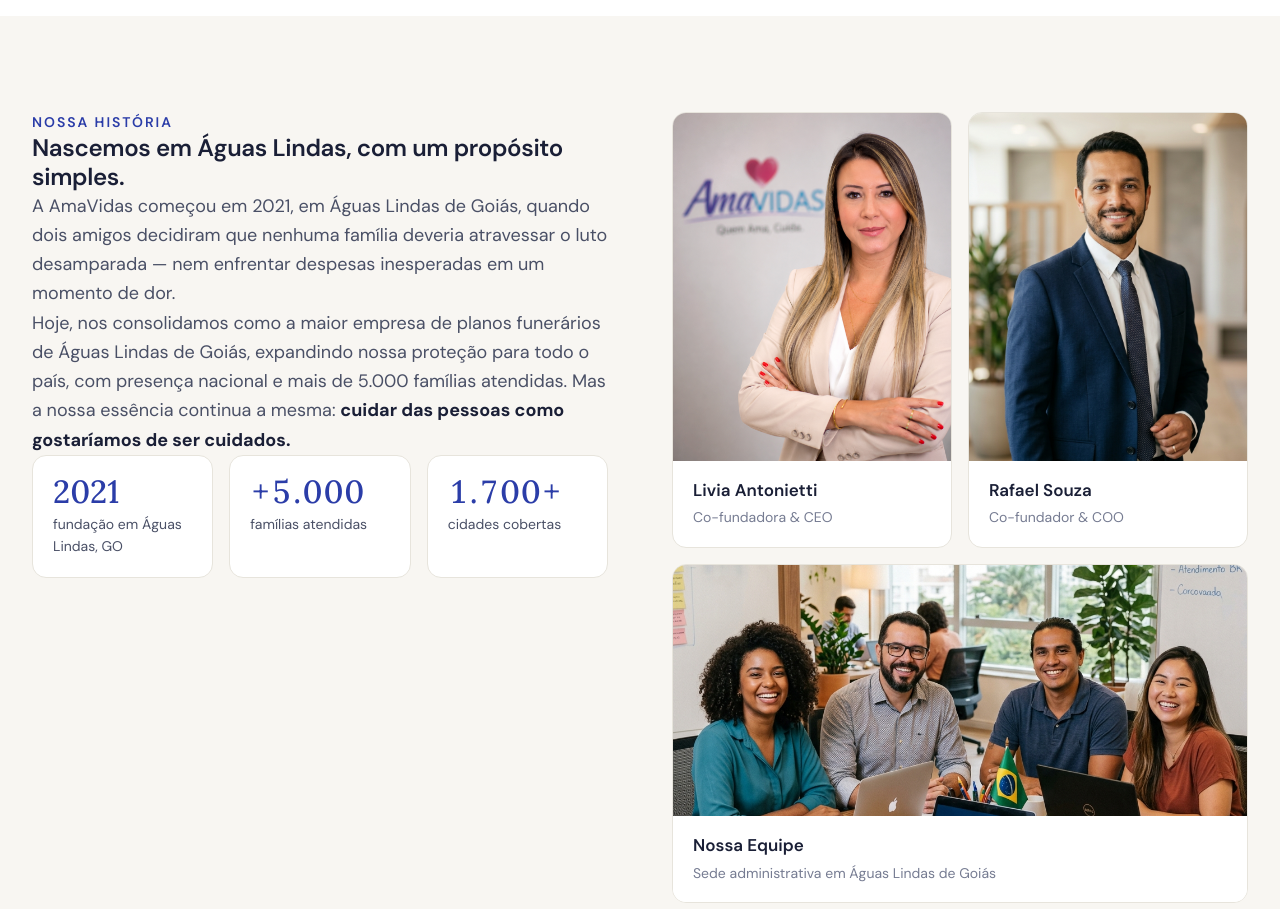
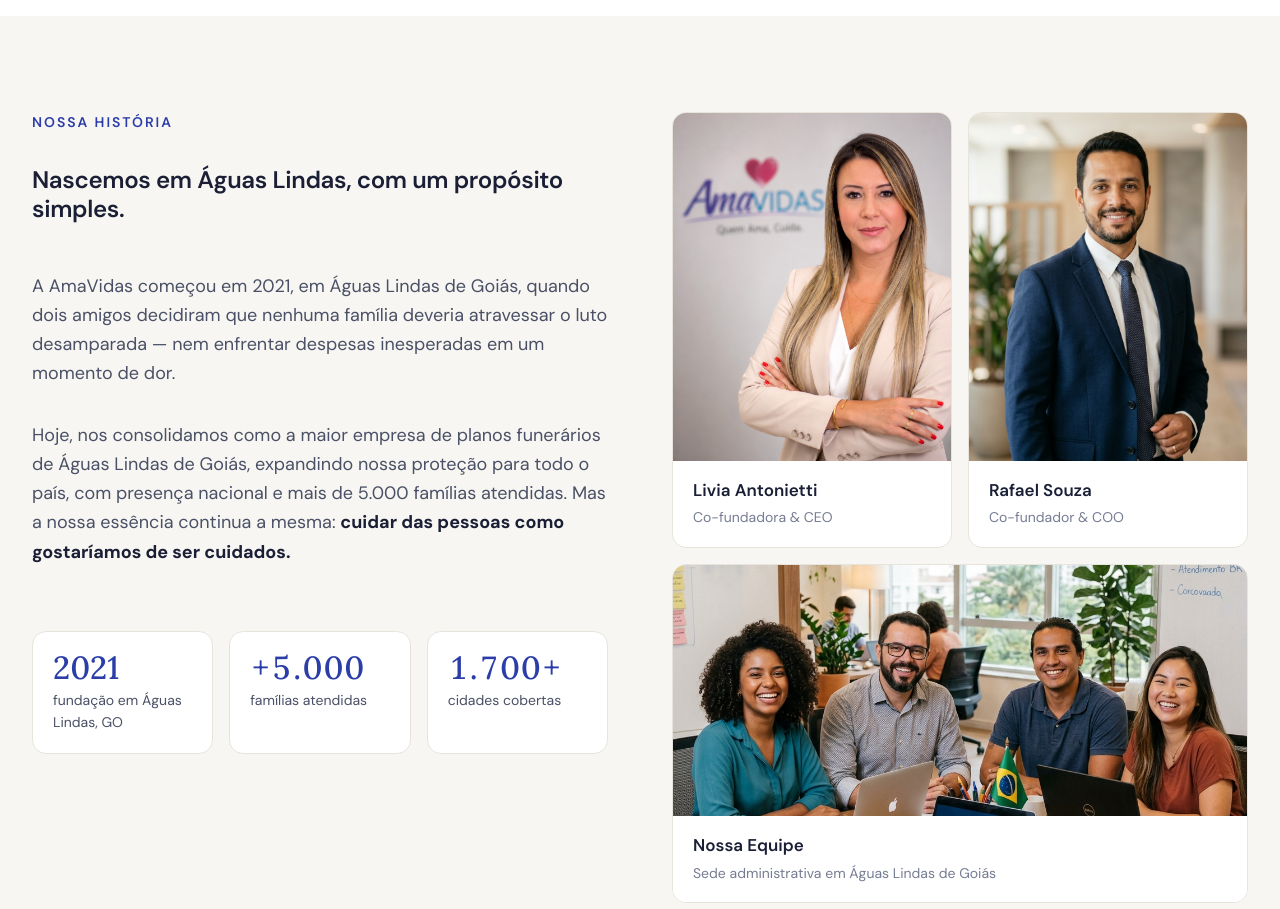
Before and after one commit to valdeir904-ui/amavidas, a Next.js app: page / in a window 1280 px wide. Shown: the part 5000-5909 px from the top of the page. Built offline with nearby package versions, Linux system fonts and the light colour scheme; no server answers; the database is empty.

Commit message:
style: apply explicit margins in pixels to enforce generous spacing in Sobre section

```diff
--- a/components/Sobre.tsx
+++ b/components/Sobre.tsx
@@ -19,16 +19,16 @@ export default function Sobre() {
           {/* Left: text */}
           <motion.div variants={fadeUp}>
             <div>
-              <p className="text-[14px] font-semibold tracking-[0.14em] uppercase mb-6" style={{ color: "var(--royal)" }}>
+              <p className="text-[14px] font-semibold tracking-[0.14em] uppercase" style={{ color: "var(--royal)", marginBottom: "32px" }}>
                 Nossa história
               </p>
-              <h2 className="mb-8">Nascemos em Águas Lindas, com um propósito simples.</h2>
+              <h2 style={{ marginBottom: "48px" }}>Nascemos em Águas Lindas, com um propósito simples.</h2>
             </div>
 
-            <p className="text-[18px] mb-6 leading-relaxed max-[980px]:text-[17px]" style={{ color: "var(--ink-soft)" }}>
+            <p className="text-[18px] leading-relaxed max-[980px]:text-[17px]" style={{ color: "var(--ink-soft)", marginBottom: "32px" }}>
               A AmaVidas começou em 2021, em Águas Lindas de Goiás, quando dois amigos decidiram que nenhuma família deveria atravessar o luto desamparada — nem enfrentar despesas inesperadas em um momento de dor.
             </p>
-            <p className="text-[18px] mb-12 leading-relaxed max-[980px]:text-[17px]" style={{ color: "var(--ink-soft)" }}>
+            <p className="text-[18px] leading-relaxed max-[980px]:text-[17px]" style={{ color: "var(--ink-soft)", marginBottom: "64px" }}>
               Hoje, nos consolidamos como a maior empresa de planos funerários de Águas Lindas de Goiás, expandindo nossa proteção para todo o país, com presença nacional e mais de 5.000 famílias atendidas. Mas a nossa essência continua a mesma:{" "}
               <strong style={{ color: "var(--ink)" }}>cuidar das pessoas como gostaríamos de ser cuidados.</strong>
             </p>
```
